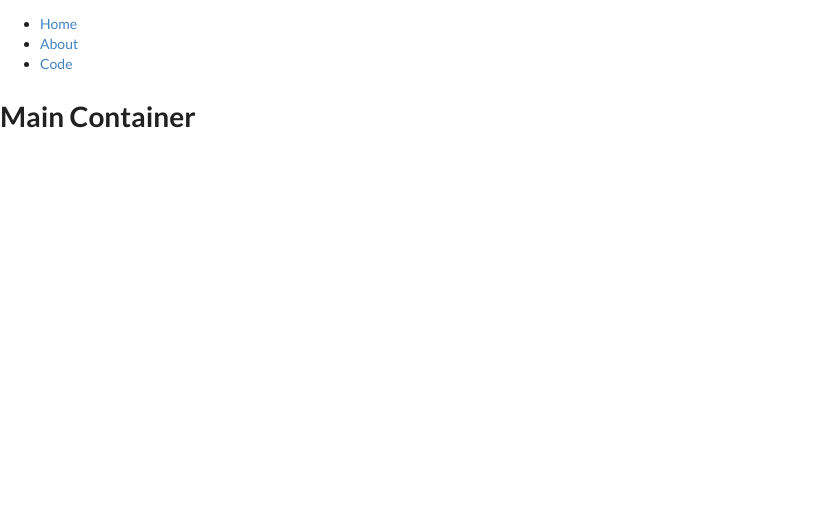
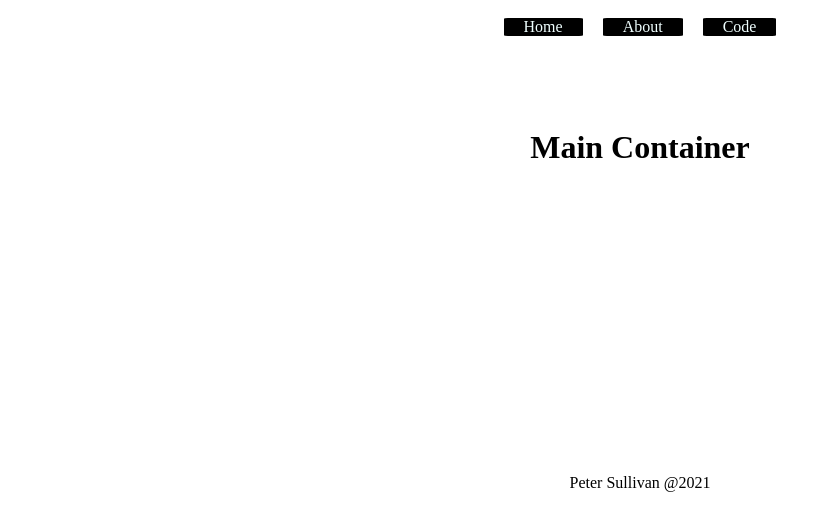
Before and after one commit to psulli10/psulli10.github.io, a React (Create React App) app: page / in a window 1280 px wide. Shown: the top 530 px of the page, without its empty margins (0-837 px from the left). Built offline with nearby package versions, Linux system fonts and the light colour scheme.

Commit message:
basic grid styling added to app

```diff
--- a/package.json
+++ b/package.json
@@ -11,8 +11,6 @@
     "react-dom": "^17.0.1",
     "react-router-dom": "^5.2.0",
     "react-scripts": "4.0.3",
-    "semantic-ui-css": "^2.4.1",
-    "semantic-ui-react": "^2.0.3",
     "web-vitals": "^1.1.0"
   },
   "scripts": {
--- a/src/App.css
+++ b/src/App.css
@@ -1,26 +1,53 @@
-.App {
-  /* display: grid;
-  grid-template-rows: max-content;
-  grid-template:
-    'nav-bar nav-bar nav-bar'
-    'main-image main-image main-image'
-    'main-image main-image main-image'
-    'main-image main-image main-image'
-    'footer footer footer'; */
+#grid-container {
+  display: grid;
+  grid-template-areas:
+    'nav-bar'
+    'main-image'
+    'footer';
+  height: 100%;
+  width: 100%;
+  grid-template-columns: 1fr;
+  grid-template-rows: 2fr 7fr 1fr;
 }
 
-.nav-bar {
+#nav-bar {
   grid-area: nav-bar;
   justify-self: center;
 }
 
-
-.main-image {
-  grid-area: main-image;
-  align-self: center;
+#nav-bar > ul {
+  display: flex;
+  list-style: none;
+  margin: 0;
+  padding: 0;
   justify-self: center;
 }
 
-.footer {
+#nav-bar > ul > li {
+  margin: 10px;
+  background-color: black;
+  color: azure;
+  border-radius: 5%;
+}
+
+#nav-bar > ul > li > a {
+  text-decoration: none;
+  color: inherit;
+  padding: 20px;
+}
+
+#nav-bar > ul > li:hover {
+  background-color: azure;
+  color: black;
+}
+
+#main-image {
+  grid-area: main-image;
+  align-self: flex-start;
+  justify-self: center;
+}
+
+#footer {
   grid-area: footer;
+  justify-self: center;
 }
--- a/src/App.js
+++ b/src/App.js
@@ -3,15 +3,14 @@ import { BrowserRouter as Router, Switch, Route, Link } from "react-router-dom";
 import AboutContainer from './containers/AboutContainer';
 import CodeContainer from './containers/CodeContainer';
 import HomeContainer from './containers/HomeContainer';
-
+import Footer from './components/Footer';
 
 function App() {
   return (
-    <div class="App">
-
+    <div id="App">
     <Router>
-      <div>
-        <nav>
+      <div id='grid-container'>
+        <nav id='nav-bar'>
           <ul>
             <li>
               <Link to="/">Home</Link>
@@ -35,6 +34,7 @@ function App() {
             <HomeContainer />
           </Route>
         </Switch>
+        <Footer/>
       </div>
     </Router>
 
--- /dev/null
+++ b/src/components/Footer.js
@@ -0,0 +1,9 @@
+const Footer = () => {
+    return(
+        <div id='footer'>
+            <p>Peter Sullivan @2021</p>
+        </div>
+    )
+}
+
+export default Footer;
--- a/src/containers/AboutContainer.js
+++ b/src/containers/AboutContainer.js
@@ -1,8 +1,8 @@
 const AboutContainer = () => {
     return (
-        <>
+        <div id='main-image'>
         <h1>About Container</h1>
-        </>
+        </div>
     )
 }
 
--- a/src/containers/CodeContainer.js
+++ b/src/containers/CodeContainer.js
@@ -1,8 +1,8 @@
 const CodeContainer = () => {
     return (
-        <>
+        <div id='main-image'>
         <h1>Code Container</h1>
-        </>
+        </div>
     )
 }
 
--- a/src/containers/HomeContainer.js
+++ b/src/containers/HomeContainer.js
@@ -1,8 +1,8 @@
 const HomeContainer = () => {
     return (
-        <>
+        <div id='main-image'>
         <h1>Main Container</h1>
-        </>
+        </div>
     )
 }
 
--- a/src/index.js
+++ b/src/index.js
@@ -2,7 +2,6 @@ import React from 'react';
 import ReactDOM from 'react-dom';
 import App from './App';
 import reportWebVitals from './reportWebVitals';
-import 'semantic-ui-css/semantic.min.css'
 
 ReactDOM.render(
   <React.StrictMode>
```
Also changed, not shown: 1 other file (tests, documents, lock files or other folders).
